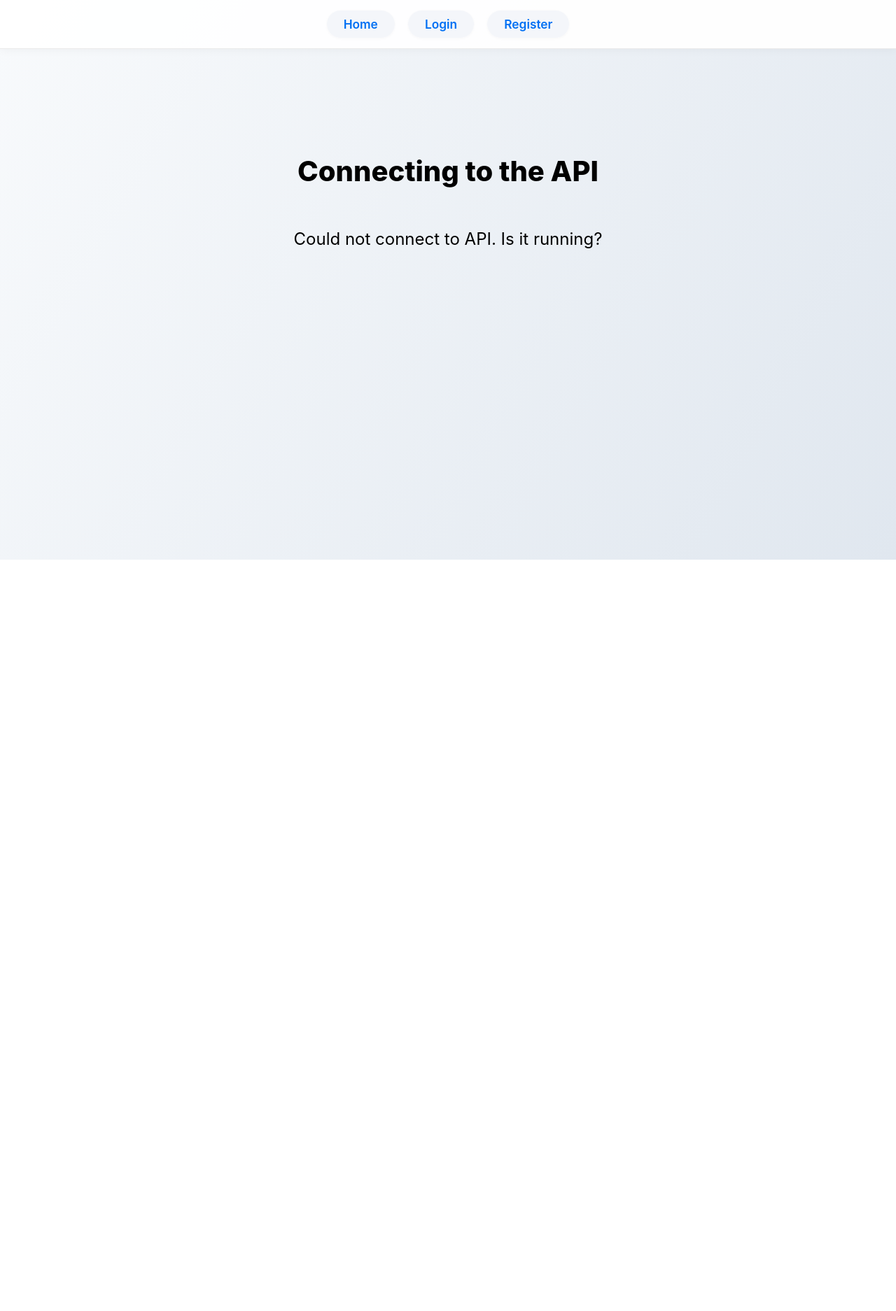
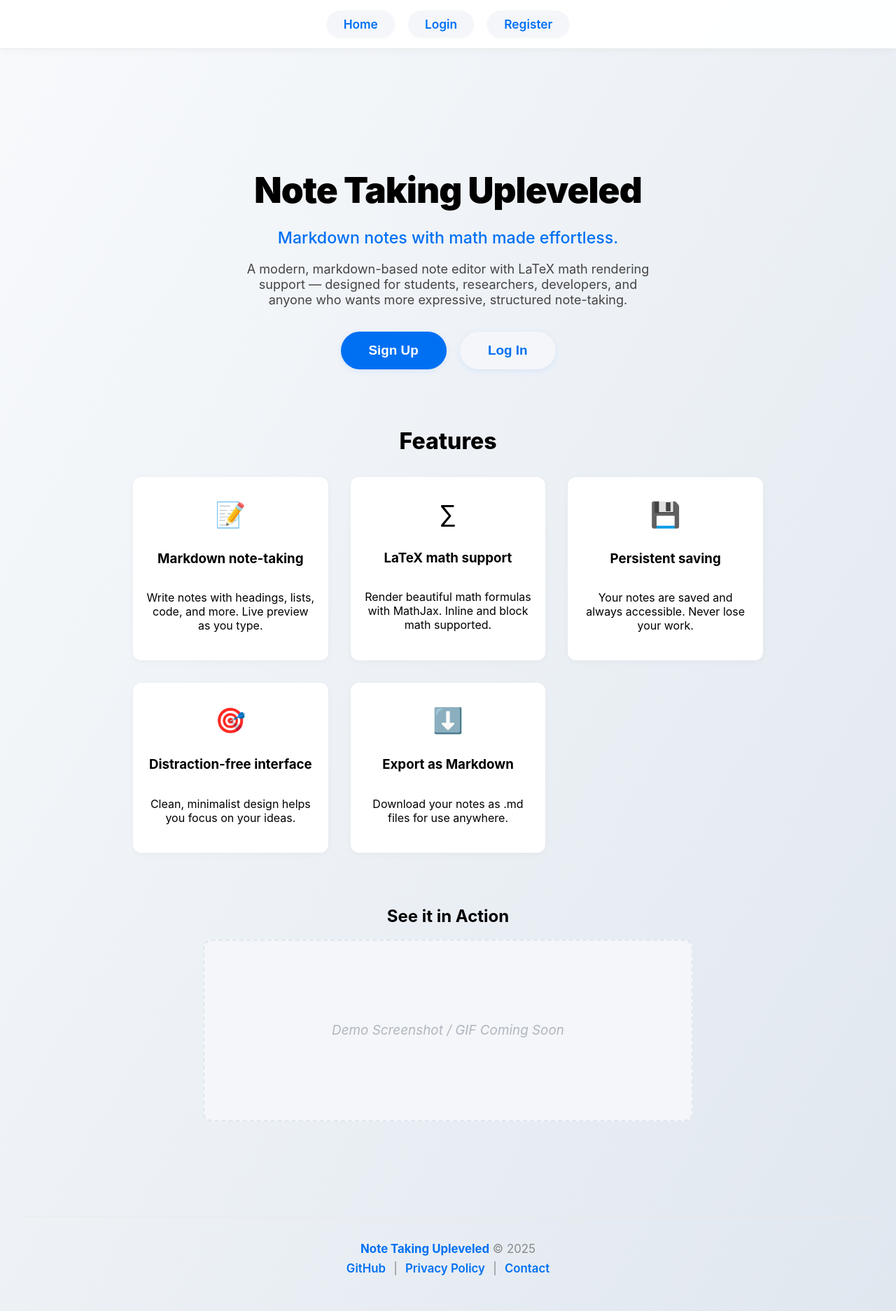
Before and after one commit to Wafik20/note-taking-up-leveled, a Next.js app in the folder apps/web/: page / in a window 1280 px wide. Shown: the whole page at 70% size. Before the commit the page ends 800 px from the top, so only its background shows below. Built offline with nearby package versions, Linux system fonts and the light colour scheme; no server answers.

Commit message:
Make Sass Homepage + Personalized Profile

```diff
--- a/apps/web/pages/index.js
+++ b/apps/web/pages/index.js
@@ -1,77 +1,148 @@
 import Head from 'next/head';
 import styles from '../styles/Home.module.css';
-import { useState, useEffect } from 'react';
+import Link from 'next/link';
+import { useAuth } from '../context/AuthContext';
+import { useRouter } from 'next/router';
+import { useEffect, useState } from 'react';
 
-export default function Home() {
-  const [apiResponse, setApiResponse] = useState('');
+function PublicHomePage() {
+  return (
+    <>
+      {/* Hero Section */}
+      <main className={styles.heroMain}>
+        <section className={styles.heroSection}>
+          <h1 className={styles.heroTitle}>Note Taking Upleveled</h1>
+          <p className={styles.heroTagline}>Markdown notes with math made effortless.</p>
+          <p className={styles.heroDesc}>
+            A modern, markdown-based note editor with LaTeX math rendering support — designed for students, researchers, developers, and anyone who wants more expressive, structured note-taking.
+          </p>
+          <div style={{display: 'flex', justifyContent: 'center', gap: '1.2rem'}}>
+            <Link href="/register"><button className={styles.ctaButton}>Sign Up</button></Link>
+            <Link href="/login"><button className={styles.ctaButton} style={{background: '#f4f6fa', color: 'var(--primary)'}}>Log In</button></Link>
+          </div>
+        </section>
+
+        {/* Features Section */}
+        <section className={styles.featuresSection}>
+          <h2 className={styles.featuresTitle}>Features</h2>
+          <div className={styles.featuresGrid}>
+            <div className={styles.featureCard}>
+              <span className={styles.featureIcon}>📝</span>
+              <h3>Markdown note-taking</h3>
+              <p>Write notes with headings, lists, code, and more. Live preview as you type.</p>
+            </div>
+            <div className={styles.featureCard}>
+              <span className={styles.featureIcon}>∑</span>
+              <h3>LaTeX math support</h3>
+              <p>Render beautiful math formulas with MathJax. Inline and block math supported.</p>
+            </div>
+            <div className={styles.featureCard}>
+              <span className={styles.featureIcon}>💾</span>
+              <h3>Persistent saving</h3>
+              <p>Your notes are saved and always accessible. Never lose your work.</p>
+            </div>
+            <div className={styles.featureCard}>
+              <span className={styles.featureIcon}>🎯</span>
+              <h3>Distraction-free interface</h3>
+              <p>Clean, minimalist design helps you focus on your ideas.</p>
+            </div>
+            <div className={styles.featureCard}>
+              <span className={styles.featureIcon}>⬇️</span>
+              <h3>Export as Markdown</h3>
+              <p>Download your notes as .md files for use anywhere.</p>
+            </div>
+          </div>
+        </section>
+
+        {/* Demo Screenshot Section */}
+        <section className={styles.demoSection}>
+          <h2 className={styles.demoTitle}>See it in Action</h2>
+          <div className={styles.demoImagePlaceholder}>
+            <span>Demo Screenshot / GIF Coming Soon</span>
+          </div>
+        </section>
+      </main>
+
+      {/* Footer */}
+      <footer className={styles.footer}>
+        <div>
+          <span className={styles.footerAppName}>Note Taking Upleveled</span> &copy; {new Date().getFullYear()}
+        </div>
+        <div className={styles.footerLinks}>
+          <a href="https://github.com/" target="_blank" rel="noopener noreferrer">GitHub</a>
+          <span>|</span>
+          <a href="#">Privacy Policy</a>
+          <span>|</span>
+          <a href="#">Contact</a>
+        </div>
+      </footer>
+    </>
+  );
+}
+
+function UserHomePage() {
+  const { user, signOut } = useAuth();
+  const router = useRouter();
+  const [recentNotes, setRecentNotes] = useState([]);
+  const [loading, setLoading] = useState(true);
 
   useEffect(() => {
-    async function checkApi() {
+    async function fetchNotes() {
       try {
-        console.log("checking api...");
-        console.log(process.env.API_PORT);
-        const apiUrl = `${process.env.NEXT_PUBLIC_API_URL}/ping`;
-        const res = await fetch(apiUrl);
-        const data = await res.json();
-        setApiResponse(`API response: "${data.message}"`);
-      } catch (error) {
-        console.error('Error fetching from API:', error);
-        setApiResponse('Could not connect to API. Is it running?');
-      }
+        const token = localStorage.getItem('token');
+        const res = await fetch(`${process.env.NEXT_PUBLIC_API_URL}/notes`, {
+          headers: { 'Authorization': `Bearer ${token}` },
+        });
+        if (res.ok) {
+          const data = await res.json();
+          setRecentNotes(data.slice(0, 5));
+        }
+      } catch (e) {}
+      setLoading(false);
     }
-    checkApi();
+    fetchNotes();
   }, []);
 
   return (
+    <main className={styles.userHomeMain}>
+      <section className={styles.userHeroSection}>
+        <h1 className={styles.userWelcome}>Welcome back{user?.name ? `, ${user.name}` : ''}!</h1>
+        <div className={styles.userQuickActions}>
+          <Link href="/notes"><button className={styles.ctaButton}>View My Notes</button></Link>
+          <Link href="/notes"><button className={styles.ctaButton} style={{background: '#22c55e', color: '#fff'}}>Create New Note</button></Link>
+          <button className={styles.ctaButton} style={{background: '#f44336', color: '#fff'}} onClick={signOut}>Log Out</button>
+        </div>
+      </section>
+      <section className={styles.userRecentSection}>
+        <h2 className={styles.featuresTitle} style={{marginBottom: '1.2rem'}}>Recent Notes</h2>
+        {loading ? <div>Loading...</div> : (
+          <div className={styles.userNotesList}>
+            {recentNotes.length === 0 ? (
+              <div className={styles.userNoNotes}>No notes yet. Start writing!</div>
+            ) : recentNotes.map(note => (
+              <Link key={note.id} href={`/notes/${note.id}`} className={styles.userNoteCard}>
+                <div>
+                  <div className={styles.userNoteTitle}>{note.title || 'Untitled Note'}</div>
+                  <div className={styles.userNoteSnippet}>{note.content?.slice(0, 80) || ''}</div>
+                </div>
+              </Link>
+            ))}
+          </div>
+        )}
+      </section>
+    </main>
+  );
+}
+
+export default function HomePage() {
+  const { user } = useAuth();
+  return (
     <div className={styles.container}>
       <Head>
-        <title>Next.js API Test</title>
+        <title>Note Taking Upleveled</title>
         <link rel="icon" href="/favicon.ico" />
       </Head>
-
-      <main>
-        <h1 className={styles.title}>
-          Connecting to the API
-        </h1>
-
-        <p className={styles.description}>
-          {apiResponse || 'Pinging API...'}
-        </p>
-      </main>
-
-      <style jsx>{`
-        main {
-          padding: 5rem 0;
-          flex: 1;
-          display: flex;
-          flex-direction: column;
-          justify-content: center;
-          align-items: center;
-        }
-      `}</style>
-
-      <style jsx global>{`
-        html,
-        body {
-          padding: 0;
-          margin: 0;
-          font-family:
-            -apple-system,
-            BlinkMacSystemFont,
-            Segoe UI,
-            Roboto,
-            Oxygen,
-            Ubuntu,
-            Cantarell,
-            Fira Sans,
-            Droid Sans,
-            Helvetica Neue,
-            sans-serif;
-        }
-        * {
-          box-sizing: border-box;
-        }
-      `}</style>
+      {user ? <UserHomePage /> : <PublicHomePage />}
     </div>
   );
 }
--- a/apps/web/styles/Home.module.css
+++ b/apps/web/styles/Home.module.css
@@ -457,3 +457,259 @@
     font-size: 1rem;
   }
 }
+
+.heroMain {
+  width: 100%;
+  max-width: 1200px;
+  margin: 0 auto;
+  display: flex;
+  flex-direction: column;
+  align-items: center;
+  padding-bottom: 2.5rem;
+}
+
+.heroSection {
+  width: 100%;
+  text-align: center;
+  margin-top: 3.5rem;
+  margin-bottom: 3.5rem;
+}
+
+.heroTitle {
+  font-size: 3.2rem;
+  font-weight: 900;
+  margin-bottom: 1.1rem;
+  letter-spacing: -1px;
+}
+
+.heroTagline {
+  font-size: 1.45rem;
+  font-weight: 500;
+  color: var(--primary);
+  margin-bottom: 1.2rem;
+}
+
+.heroDesc {
+  font-size: 1.13rem;
+  color: #444;
+  margin-bottom: 2.2rem;
+  max-width: 600px;
+  margin-left: auto;
+  margin-right: auto;
+}
+
+.ctaButton {
+  background: var(--primary);
+  color: #fff;
+  font-size: 1.18rem;
+  font-weight: 700;
+  padding: 1rem 2.5rem;
+  border: none;
+  border-radius: 999px;
+  cursor: pointer;
+  box-shadow: 0 2px 8px rgba(0,112,243,0.10);
+  transition: background 0.18s, box-shadow 0.18s, transform 0.1s;
+}
+.ctaButton:hover, .ctaButton:focus {
+  background: var(--primary-dark);
+  transform: translateY(-2px) scale(1.03);
+}
+
+.featuresSection {
+  width: 100%;
+  margin-bottom: 3.5rem;
+}
+.featuresTitle {
+  text-align: center;
+  font-size: 2rem;
+  font-weight: 800;
+  margin-bottom: 2rem;
+}
+.featuresGrid {
+  display: grid;
+  grid-template-columns: repeat(auto-fit, minmax(220px, 1fr));
+  gap: 2rem;
+  max-width: 900px;
+  margin: 0 auto;
+}
+.featureCard {
+  background: #fff;
+  border-radius: var(--border-radius);
+  box-shadow: 0 2px 8px rgba(0,0,0,0.04);
+  padding: 2rem 1.2rem 1.5rem 1.2rem;
+  display: flex;
+  flex-direction: column;
+  align-items: center;
+  text-align: center;
+  min-height: 180px;
+}
+.featureIcon {
+  font-size: 2.2rem;
+  margin-bottom: 0.7rem;
+}
+
+.demoSection {
+  width: 100%;
+  margin-bottom: 3.5rem;
+  text-align: center;
+}
+.demoTitle {
+  font-size: 1.5rem;
+  font-weight: 700;
+  margin-bottom: 1.2rem;
+}
+.demoImagePlaceholder {
+  width: 100%;
+  max-width: 700px;
+  min-height: 260px;
+  margin: 0 auto;
+  background: #f4f6fa;
+  border: 2px dashed #e0e7ef;
+  border-radius: var(--border-radius);
+  display: flex;
+  align-items: center;
+  justify-content: center;
+  color: #b0b6be;
+  font-size: 1.18rem;
+  font-style: italic;
+}
+
+.footer {
+  width: 100%;
+  padding: 2.2rem 0 1.2rem 0;
+  background: none;
+  text-align: center;
+  color: #888;
+  font-size: 1.05rem;
+  border-top: 1px solid #eaeaea;
+  margin-top: 2.5rem;
+}
+.footerAppName {
+  font-weight: 700;
+  color: var(--primary);
+}
+.footerLinks {
+  margin-top: 0.5rem;
+  display: flex;
+  justify-content: center;
+  align-items: center;
+  gap: 0.7rem;
+}
+.footerLinks a {
+  color: var(--primary);
+  text-decoration: none;
+  font-weight: 600;
+  transition: color 0.18s;
+}
+.footerLinks a:hover, .footerLinks a:focus {
+  color: var(--primary-dark);
+}
+
+@media (max-width: 700px) {
+  .heroTitle {
+    font-size: 2.1rem;
+  }
+  .featuresGrid {
+    grid-template-columns: 1fr;
+    gap: 1.2rem;
+  }
+  .demoImagePlaceholder {
+    min-height: 120px;
+    font-size: 1rem;
+  }
+}
+
+.userHomeMain {
+  width: 100%;
+  max-width: 1200px;
+  margin: 0 auto;
+  display: flex;
+  flex-direction: column;
+  align-items: center;
+  padding-bottom: 2.5rem;
+}
+
+.userHeroSection {
+  width: 100%;
+  text-align: center;
+  margin-top: 3.5rem;
+  margin-bottom: 2.5rem;
+}
+
+.userWelcome {
+  font-size: 2.3rem;
+  font-weight: 900;
+  margin-bottom: 1.5rem;
+  letter-spacing: -1px;
+}
+
+.userQuickActions {
+  display: flex;
+  justify-content: center;
+  gap: 1.2rem;
+  flex-wrap: wrap;
+}
+
+.userRecentSection {
+  width: 100%;
+  max-width: 900px;
+  margin: 0 auto;
+  margin-top: 1.5rem;
+}
+
+.userNotesList {
+  display: flex;
+  flex-direction: column;
+  gap: 1.1rem;
+}
+
+.userNoteCard {
+  display: block;
+  background: #fff;
+  border-radius: var(--border-radius);
+  box-shadow: 0 2px 8px rgba(0,0,0,0.04);
+  padding: 1.2rem 1.5rem 1.1rem 1.5rem;
+  text-decoration: none;
+  color: #222;
+  transition: box-shadow 0.18s, border 0.18s, background 0.18s;
+  border: 1.5px solid #f4f6fa;
+}
+.userNoteCard:hover, .userNoteCard:focus {
+  box-shadow: 0 4px 16px rgba(0,112,243,0.10);
+  border: 1.5px solid var(--primary);
+  background: #f8fafc;
+}
+.userNoteTitle {
+  font-size: 1.18rem;
+  font-weight: 700;
+  margin-bottom: 0.3rem;
+}
+.userNoteSnippet {
+  font-size: 1.01rem;
+  color: #666;
+  white-space: pre-line;
+  overflow: hidden;
+  text-overflow: ellipsis;
+}
+.userNoNotes {
+  color: #b0b6be;
+  font-size: 1.1rem;
+  text-align: center;
+  padding: 2.5rem 0;
+}
+
+@media (max-width: 700px) {
+  .userWelcome {
+    font-size: 1.3rem;
+  }
+  .userHeroSection {
+    margin-top: 2rem;
+    margin-bottom: 1.2rem;
+  }
+  .userRecentSection {
+    margin-top: 0.7rem;
+  }
+  .userNoteCard {
+    padding: 0.8rem 0.7rem 0.7rem 0.7rem;
+  }
+}
```
